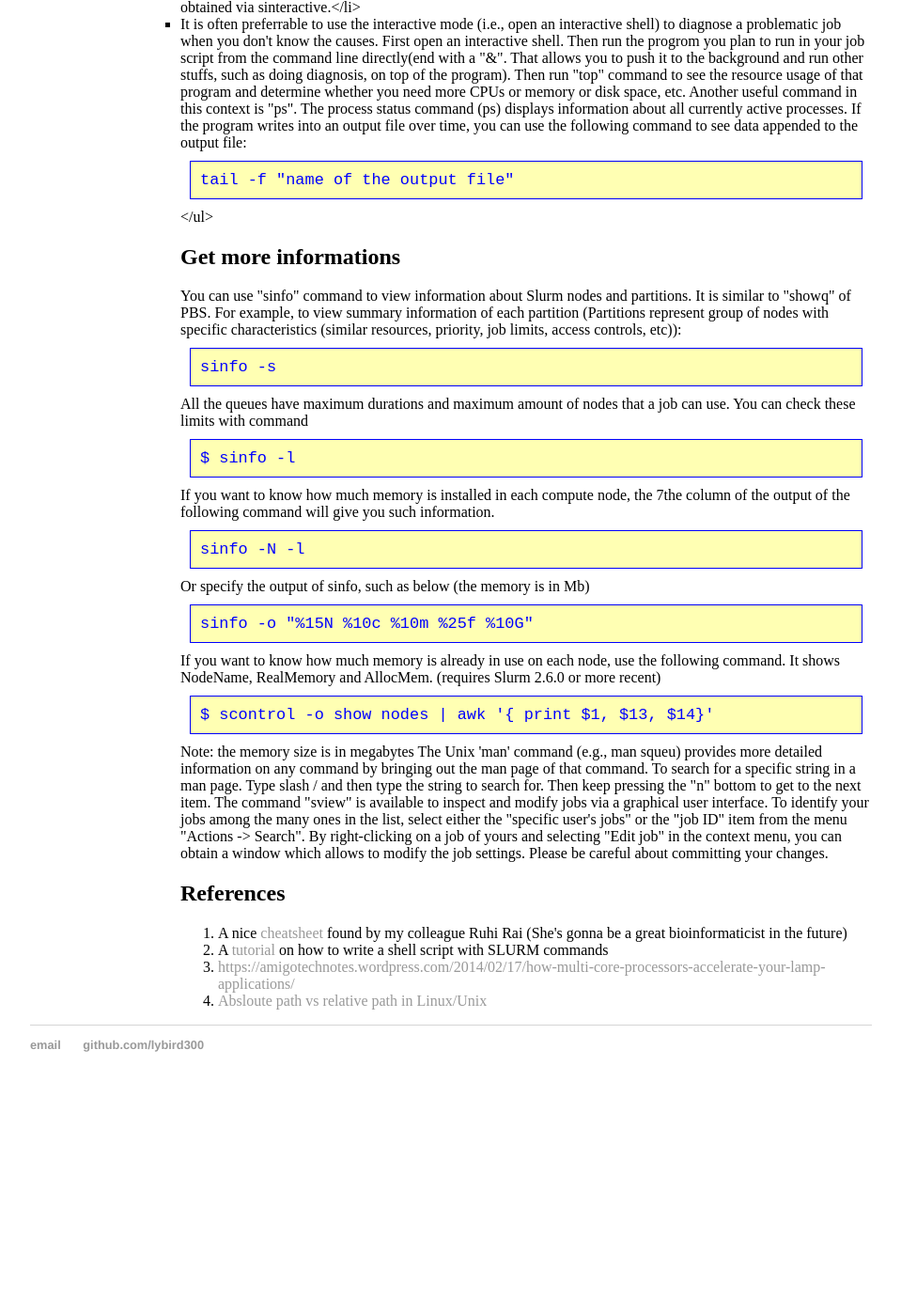
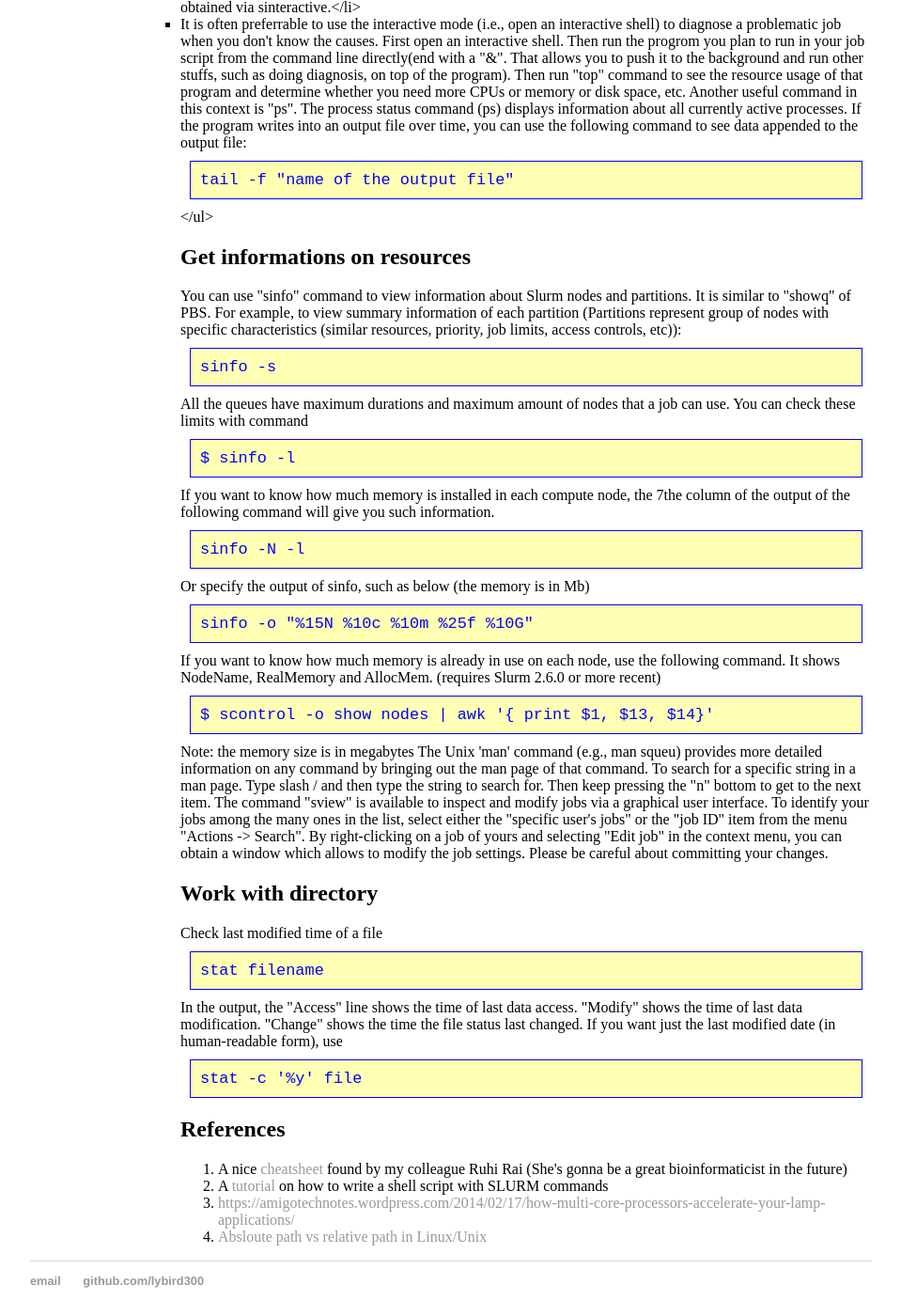
Before and after one commit to lybird300/lybird300.github.io, a Jekyll site: the page built from _posts/2015-10-01-cluster-slurm.md, in a window 1280 px wide and 1400 px high, scrolled down 4252 px. Shown: the whole window at 94% size, without its empty margins (160-1119 px from the left). Built offline with Jekyll 4.4.1, drawn with Linux system fonts in a browser that asks for light colours; before the commit the page ends 5431 px from its top, so only the background shows below that.

Commit message:
Update 2015-10-01-cluster-slurm.md

```diff
--- a/_posts/2015-10-01-cluster-slurm.md
+++ b/_posts/2015-10-01-cluster-slurm.md
@@ -114,7 +114,7 @@ On RENCI machines, I can also use the -c flag to request the number of CPU cores
 <pre><code>tail -f "name of the output file"</code></pre>
 </li>
 </ul>
-<h2>Get more informations</h2>
+<h2>Get informations on resources</h2>
 You can use "sinfo" command to view information about Slurm nodes and partitions. It is similar to "showq" of PBS. For example, to view summary information of each partition (Partitions represent group of nodes with specific characteristics (similar resources, priority, job limits, access controls, etc)):
 <pre><code>sinfo -s</code></pre>
 All the queues have maximum durations and maximum amount of nodes that a job can use. You can check these limits with command
@@ -130,6 +130,12 @@ The Unix 'man' command (e.g., man squeu) provides more detailed information on a
 
 The command "sview" is available to inspect and modify jobs via a graphical user interface. To identify your jobs among the many ones in the list, select either the "specific user's jobs" or the "job ID" item from the menu "Actions -> Search". By right-clicking on a job of yours and selecting "Edit job" in the context menu, you can obtain a window which allows to modify the job settings. Please be careful about committing your changes.
 
+<h2>Work with directory</h2>
+Check last modified time of a file
+<pre><code>stat filename</code></pre>
+In the output, the "Access" line shows the time of last data access. "Modify" shows the time of last data modification. "Change" shows the time the file status last changed. If you want just the last modified date (in human-readable form), use
+<pre><code>stat -c '%y' file</code></pre>
+
 <h2>References</h2>
 <ol>
 <li>A nice <a href="http://ecs.rutgers.edu/slurm_commands.html">cheatsheet</a> found by my colleague Ruhi Rai (She's gonna be a great bioinformaticist in the future)</li>
```
